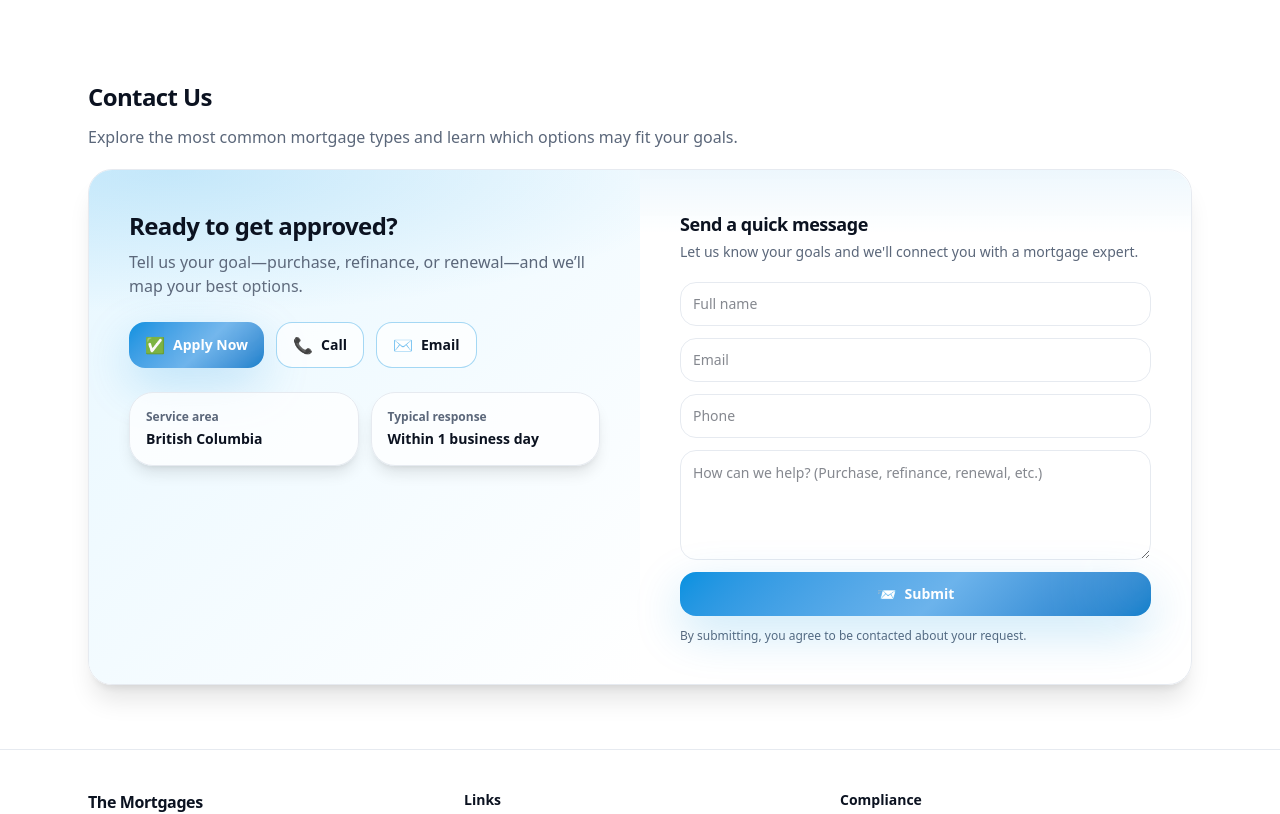
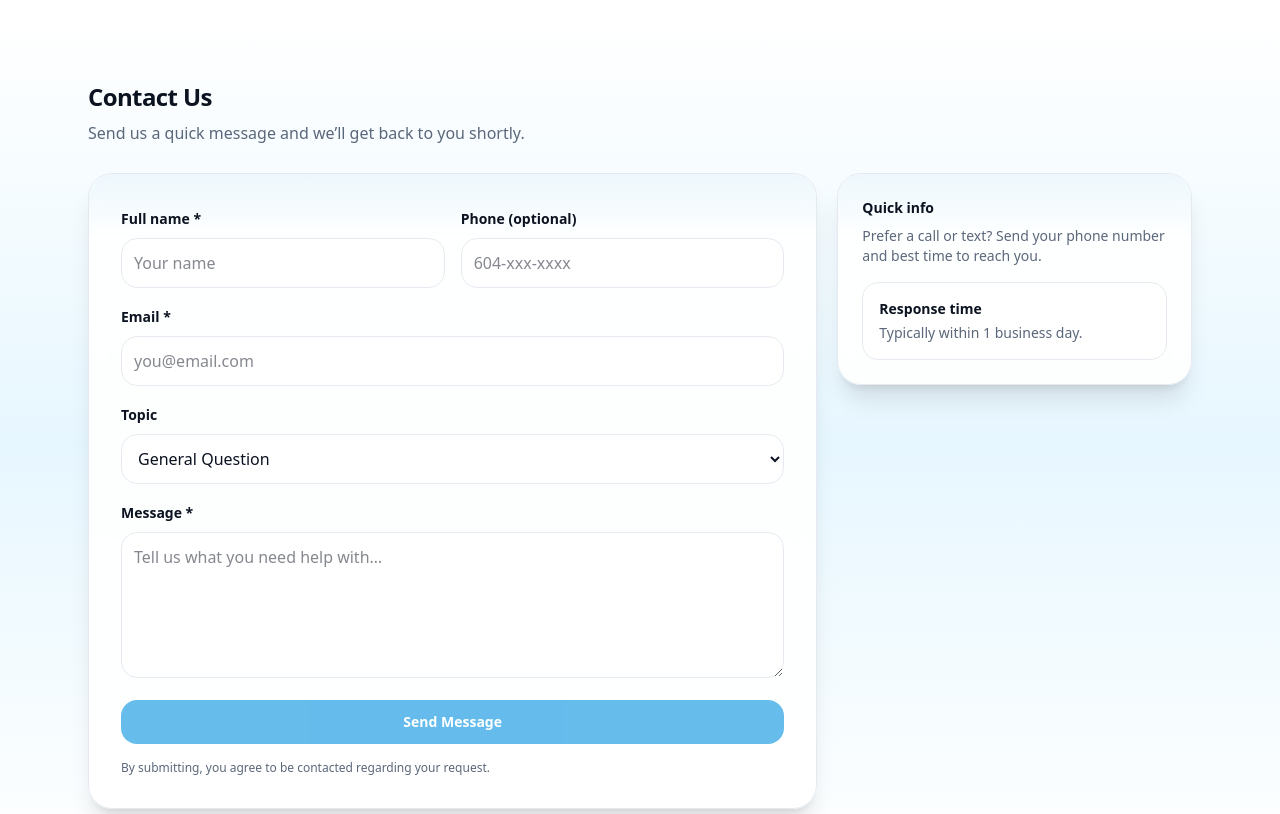
Before and after one commit to varunrampal/yms-redesign, a React (Vite) app: page / in a window 1280 px wide. Shown: the part 2660-3474 px from the top of the page. Built offline with nearby package versions, Linux system fonts and the light colour scheme.

Commit message:
jan20--commit2

```diff
--- a/src/pages/home/ContactCTA.jsx
+++ b/src/pages/home/ContactCTA.jsx
@@ -1,85 +1,346 @@
-import React from "react";
+import React, { useMemo, useState } from "react";
+import emailjs from "@emailjs/browser";
 import Container from "../../components/layout/Container.jsx";
 import Card from "../../components/ui/Card.jsx";
-import Button from "../../components/ui/Button.jsx";
 
-export default function ContactCTA() {
-  const inputCls =
-    "h-11 rounded-2xl border border-border bg-white/85 px-3 text-sm outline-none focus:border-brand focus:ring-4 focus:ring-brand/10";
+function formatSubmittedAtVancouver(d = new Date()) {
+  const parts = new Intl.DateTimeFormat("en-CA", {
+    timeZone: "America/Vancouver",
+    year: "numeric",
+    month: "2-digit",
+    day: "2-digit",
+    hour: "2-digit",
+    minute: "2-digit",
+    hour12: false,
+  }).formatToParts(d);
+
+  const get = (t) => parts.find((p) => p.type === t)?.value || "";
+  return `${get("year")}-${get("month")}-${get("day")} ${get("hour")}:${get("minute")}`;
+}
+
+const emailOk = (v) => /^\S+@\S+\.\S+$/.test(String(v || "").trim());
+
+export default function ContactUs() {
+  const [loading, setLoading] = useState(false);
+  const [done, setDone] = useState(false);
+  const [error, setError] = useState("");
+const initialForm = {
+  name: "",
+  phone: "",
+  email: "",
+  topic: "General Question",
+  message: "",
+};
+
+  // Honeypot
+  const [company, setCompany] = useState("");
+
+const [form, setForm] = useState(initialForm);
+
+  const set = (k, v) => setForm((p) => ({ ...p, [k]: v }));
+
+  const canSubmit = useMemo(() => {
+    if (company) return false;
+    if (!form.name.trim()) return false;
+    if (!form.email.trim() || !emailOk(form.email)) return false;
+    if (!form.message.trim()) return false;
+    return true;
+  }, [form, company]);
+
+  async function onSubmit(e) {
+    e.preventDefault();
+    setError("");
+
+    if (!canSubmit) {
+      setError("Please fill the required fields.");
+      return;
+    }
+
+    try {
+      setLoading(true);
+
+      const templateParams = {
+        name: form.name,
+        phone: form.phone || "-",
+        email: form.email,
+        topic: form.topic,
+        message: form.message,
+        submitted_at: formatSubmittedAtVancouver(),
+
+      };
+
+      await emailjs.send(
+        import.meta.env.VITE_EMAILJS_SERVICE_ID,
+        import.meta.env.VITE_EMAILJS_CONTACTUS_TEMPLATE_ID,
+        templateParams,
+        import.meta.env.VITE_EMAILJS_PUBLIC_KEY
+      );
+
+
+      setDone(true);
+setForm(initialForm);
+setCompany("");
+setTimeout(() => {
+  setDone(false);
+  setError("");
+}, 3000);
+
+    } catch (err) {
+      setError("Could not send your message. Please try again.");
+    } finally {
+      setLoading(false);
+    }
+  }
 
   return (
-    <section id="contact">
-      <Container className="py-12 sm:py-16">
-          <h1 className="text-2xl font-extrabold tracking-tight text-text">
+    <section id="contact" className="relative overflow-hidden">
+      <div className="absolute inset-0 bg-gradient-to-b from-white via-brand-tint to-white" />
+      <Container className="relative py-12 sm:py-16">
+        <div className="max-w-2xl">
+          <h2 className="text-2xl font-extrabold tracking-tight text-text">
             Contact Us
-          </h1>
+          </h2>
+          <p className="mt-2 text-muted">
+            Send us a quick message and we’ll get back to you shortly.
+          </p>
+        </div>
 
-          <p className="mt-3 max-w-2xl text-muted">
-            Explore the most common mortgage types and learn which options may fit your goals.
+        <div className="mt-7 grid gap-5 lg:grid-cols-3">
+          <div className="lg:col-span-2">
+            <Card className="p-6 sm:p-8">
+              {done ? (
+                <div className="text-center">
+                  <div className="text-4xl">✅</div>
+                  <div className="mt-3 text-xl font-extrabold text-text">
+                    Message sent
+                  </div>
+                  <p className="mt-2 text-muted">
+                    Thanks! We’ll respond as soon as possible.
+                  </p>
+                </div>
+              ) : (
+                <form onSubmit={onSubmit} className="space-y-4">
+                  {/* honeypot */}
+                  <input
+                    value={company}
+                    onChange={(e) => setCompany(e.target.value)}
+                    className="hidden"
+                    tabIndex={-1}
+                    autoComplete="off"
+                  />
 
-          </p>
-        <Card className="relative overflow-hidden mt-5">
-          <div className="grid gap-0 lg:grid-cols-2">
-            <div className="relative p-7 sm:p-10 bg-gradient-to-br from-brand-tint to-white">
-              <div
-                className="pointer-events-none absolute inset-0"
-                style={{
-                  background:
-                    "radial-gradient(900px 240px at 15% 0%, rgb(from var(--color-brand) r g b / 0.16) 0%, rgb(from var(--color-brand) r g b / 0) 60%)",
-                }}
-              />
+                  <div className="grid gap-4 sm:grid-cols-2">
+                    <Field
+                      label="Full name *"
+                      value={form.name}
+                      onChange={(v) => set("name", v)}
+                      placeholder="Your name"
+                    />
+                    <Field
+                      label="Phone (optional)"
+                      value={form.phone}
+                      onChange={(v) => set("phone", v)}
+                      placeholder="604-xxx-xxxx"
+                    />
+                    <div className="sm:col-span-2">
+                      <Field
+                        label="Email *"
+                        type="email"
+                        value={form.email}
+                        onChange={(v) => set("email", v)}
+                        placeholder="you@email.com"
+                      />
+                    </div>
+                    <div className="sm:col-span-2">
+                      <Select
+                        label="Topic"
+                        value={form.topic}
+                        onChange={(v) => set("topic", v)}
+                        options={[
+                          "General Question",
+                          "Mortgage Pre-Approval",
+                          "Purchase",
+                          "Refinance",
+                          "Renewal",
+                          "Investment Property",
+                          "Alternative / Private Lending",
+                        ]}
+                      />
+                    </div>
+                    <div className="sm:col-span-2">
+                      <label className="text-sm font-semibold text-text">
+                        Message *
+                      </label>
+                      <textarea
+                        rows={5}
+                        value={form.message}
+                        onChange={(e) => set("message", e.target.value)}
+                        placeholder="Tell us what you need help with…"
+                        className="mt-2 w-full rounded-2xl border border-border bg-white/80 p-3 text-text outline-none transition focus:ring-2 focus:ring-brand focus:ring-offset-2"
+                      />
+                    </div>
+                  </div>
 
-              <h2 className="relative text-2xl font-extrabold tracking-tight text-text">Ready to get approved?</h2>
-              <p className="relative mt-2 text-muted">
-                Tell us your goal—purchase, refinance, or renewal—and we’ll map your best options.
-              </p>
+                  {error && (
+                    <div className="rounded-2xl border border-border bg-white/80 p-4 text-sm text-red-600">
+                      {error}
+                    </div>
+                  )}
 
-              <div className="relative mt-6 flex flex-wrap gap-3" id="book">
-                <Button href="#apply" icon="✅">Apply Now</Button>
-                <Button variant="outline" href="tel:6042172992" icon="📞">Call</Button>
-                <Button variant="outline" href="mailto:Gavin.Sharma@ymscanada.ca" icon="✉️">Email</Button>
-              </div>
+                  <button
+                    type="submit"
+                    disabled={!canSubmit || loading}
+                    className="w-full rounded-2xl bg-brand px-4 py-3 text-sm font-semibold text-white transition hover:bg-brand-hover disabled:opacity-60"
+                  >
+                    {loading ? "Sending…" : "Send Message"}
+                  </button>
 
-              <div className="relative mt-6 grid gap-3 sm:grid-cols-2">
-                <div className="rounded-3xl border border-border bg-white/75 p-4 shadow-lg">
-                  <div className="text-xs font-semibold text-muted">Service area</div>
-                  <div className="mt-1 text-sm font-semibold text-text">British Columbia</div>
+                  <p className="text-xs text-muted">
+                    By submitting, you agree to be contacted regarding your request.
+                  </p>
+                </form>
+              )}
+            </Card>
+          </div>
+
+          <div className="lg:col-span-1">
+            <div className="sticky top-24">
+              <Card className="p-6">
+                <div className="text-sm font-extrabold text-text">Quick info</div>
+                <p className="mt-2 text-sm text-muted">
+                  Prefer a call or text? Send your phone number and best time to reach you.
+                </p>
+                <div className="mt-4 rounded-2xl border border-border bg-white/70 p-4 text-sm text-muted">
+                  <div className="font-semibold text-text">Response time</div>
+                  <div className="mt-1">Typically within 1 business day.</div>
                 </div>
-                <div className="rounded-3xl border border-border bg-white/75 p-4 shadow-lg">
-                  <div className="text-xs font-semibold text-muted">Typical response</div>
-                  <div className="mt-1 text-sm font-semibold text-text">Within 1 business day</div>
-                </div>
-              </div>
-            </div>
-
-            <div className="p-7 sm:p-10">
-              <h3 className="text-lg font-extrabold tracking-tight text-text">Send a quick message</h3>
-              <p className="mt-1 text-sm text-muted">Let us know your goals and we'll connect you with a mortgage expert.</p>
-
-              <form
-                className="mt-5 grid gap-3"
-                onSubmit={(e) => {
-                  e.preventDefault();
-                  alert("Thanks! We'll contact you shortly.");
-                }}
-              >
-                <input className={inputCls} placeholder="Full name" required />
-                <input className={inputCls} placeholder="Email" type="email" required />
-                <input className={inputCls} placeholder="Phone" />
-                <textarea
-                  className="min-h-[110px] rounded-2xl border border-border bg-white/85 px-3 py-3 text-sm outline-none focus:border-brand focus:ring-4 focus:ring-brand/10"
-                  placeholder="How can we help? (Purchase, refinance, renewal, etc.)"
-                />
-                <Button type="submit" className="w-full" icon="📨">
-                  Submit
-                </Button>
-
-                <div className="text-xs text-muted">By submitting, you agree to be contacted about your request.</div>
-              </form>
+              </Card>
             </div>
           </div>
-        </Card>
+        </div>
       </Container>
     </section>
   );
 }
+
+function Field({ label, value, onChange, placeholder, type = "text" }) {
+  return (
+    <div>
+      <label className="text-sm font-semibold text-text">{label}</label>
+      <input
+        type={type}
+        value={value}
+        onChange={(e) => onChange(e.target.value)}
+        placeholder={placeholder}
+        className="mt-2 w-full rounded-2xl border border-border bg-white/80 px-3 py-3 text-text outline-none transition focus:ring-2 focus:ring-brand focus:ring-offset-2"
+      />
+    </div>
+  );
+}
+
+function Select({ label, value, onChange, options }) {
+  return (
+    <div>
+      <label className="text-sm font-semibold text-text">{label}</label>
+      <select
+        value={value}
+        onChange={(e) => onChange(e.target.value)}
+        className="mt-2 w-full rounded-2xl border border-border bg-white/80 px-3 py-3 text-text outline-none transition focus:ring-2 focus:ring-brand focus:ring-offset-2"
+      >
+        {options.map((o) => (
+          <option key={o} value={o}>
+            {o}
+          </option>
+        ))}
+      </select>
+    </div>
+  );
+}
+
+
+
+// import React from "react";
+// import Container from "../../components/layout/Container.jsx";
+// import Card from "../../components/ui/Card.jsx";
+// import Button from "../../components/ui/Button.jsx";
+
+// export default function ContactCTA() {
+//   const inputCls =
+//     "h-11 rounded-2xl border border-border bg-white/85 px-3 text-sm outline-none focus:border-brand focus:ring-4 focus:ring-brand/10";
+
+//   return (
+//     <section id="contact">
+//       <Container className="py-12 sm:py-16">
+//           <h1 className="text-2xl font-extrabold tracking-tight text-text">
+//             Contact Us
+//           </h1>
+
+//           <p className="mt-3 max-w-2xl text-muted">
+//             Explore the most common mortgage types and learn which options may fit your goals.
+
+//           </p>
+//         <Card className="relative overflow-hidden mt-5">
+//           <div className="grid gap-0 lg:grid-cols-2">
+//             <div className="relative p-7 sm:p-10 bg-gradient-to-br from-brand-tint to-white">
+//               <div
+//                 className="pointer-events-none absolute inset-0"
+//                 style={{
+//                   background:
+//                     "radial-gradient(900px 240px at 15% 0%, rgb(from var(--color-brand) r g b / 0.16) 0%, rgb(from var(--color-brand) r g b / 0) 60%)",
+//                 }}
+//               />
+
+//               <h2 className="relative text-2xl font-extrabold tracking-tight text-text">Ready to get approved?</h2>
+//               <p className="relative mt-2 text-muted">
+//                 Tell us your goal—purchase, refinance, or renewal—and we’ll map your best options.
+//               </p>
+
+//               <div className="relative mt-6 flex flex-wrap gap-3" id="book">
+//                 <Button href="#apply" icon="✅">Apply Now</Button>
+//                 <Button variant="outline" href="tel:6042172992" icon="📞">Call</Button>
+//                 <Button variant="outline" href="mailto:Gavin.Sharma@ymscanada.ca" icon="✉️">Email</Button>
+//               </div>
+
+//               <div className="relative mt-6 grid gap-3 sm:grid-cols-2">
+//                 <div className="rounded-3xl border border-border bg-white/75 p-4 shadow-lg">
+//                   <div className="text-xs font-semibold text-muted">Service area</div>
+//                   <div className="mt-1 text-sm font-semibold text-text">British Columbia</div>
+//                 </div>
+//                 <div className="rounded-3xl border border-border bg-white/75 p-4 shadow-lg">
+//                   <div className="text-xs font-semibold text-muted">Typical response</div>
+//                   <div className="mt-1 text-sm font-semibold text-text">Within 1 business day</div>
+//                 </div>
+//               </div>
+//             </div>
+
+//             <div className="p-7 sm:p-10">
+//               <h3 className="text-lg font-extrabold tracking-tight text-text">Send a quick message</h3>
+//               <p className="mt-1 text-sm text-muted">Let us know your goals and we'll connect you with a mortgage expert.</p>
+
+//               <form
+//                 className="mt-5 grid gap-3"
+//                 onSubmit={(e) => {
+//                   e.preventDefault();
+//                   alert("Thanks! We'll contact you shortly.");
+//                 }}
+//               >
+//                 <input className={inputCls} placeholder="Full name" required />
+//                 <input className={inputCls} placeholder="Email" type="email" required />
+//                 <input className={inputCls} placeholder="Phone" />
+//                 <textarea
+//                   className="min-h-[110px] rounded-2xl border border-border bg-white/85 px-3 py-3 text-sm outline-none focus:border-brand focus:ring-4 focus:ring-brand/10"
+//                   placeholder="How can we help? (Purchase, refinance, renewal, etc.)"
+//                 />
+//                 <Button type="submit" className="w-full" icon="📨">
+//                   Submit
+//                 </Button>
+
+//                 <div className="text-xs text-muted">By submitting, you agree to be contacted about your request.</div>
+//               </form>
+//             </div>
+//           </div>
+//         </Card>
+//       </Container>
+//     </section>
+//   );
+// }
```
Also changed, not shown: 1 other file (tests, documents, lock files or other folders).
